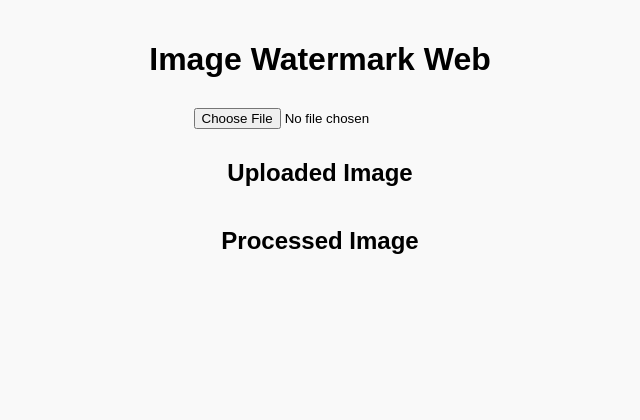
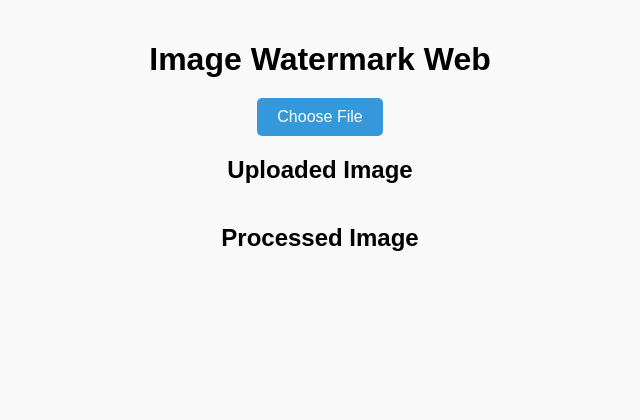
Before and after one commit to sqliu07/AutoWatermark-Web, a Flask app: page / in a window 1280 px wide. Shown: the top 420 px of the page, without its empty margins (320-960 px from the left). Run offline with Flask 3, Linux system fonts and the light colour scheme.

Commit message:
Add download button and clear image cache if new image selected
Signed-off-by: Siqi Liu <jsrglsq@gmail.com>

```diff
--- a/templates/index.html
+++ b/templates/index.html
@@ -27,8 +27,40 @@
             margin: 10px 0;
         }
 
-        input, button {
+        input[type="file"] {
+            display: none; /* 隐藏默认文件输入框 */
+        }
+
+        .custom-file-label {
+            padding: 10px 20px;
+            font-size: 16px;
+            border: none;
+            border-radius: 5px;
+            cursor: pointer;
+            background-color: #3498db;
+            color: white;
+            text-align: center;
+        }
+
+        .custom-file-label:hover {
+            background-color: #2980b9;
+        }
+
+        button, a {
             margin: 10px 0;
+            padding: 10px 20px;
+            font-size: 16px;
+            border: none;
+            border-radius: 5px;
+            cursor: pointer;
+            background-color: #3498db;
+            color: white;
+            text-decoration: none;
+            display: inline-block;
+        }
+
+        button:hover, a:hover {
+            background-color: #2980b9;
         }
 
         .loader {
@@ -51,44 +83,55 @@
 <body>
     <h1>Image Watermark Web</h1>
 
+    <!-- 自定义文件选择按钮 -->
+    <label for="fileInput" class="custom-file-label">Choose File</label>
     <input type="file" id="fileInput">
 
+    <!-- 上传的图片预览 -->
     <h2>Uploaded Image</h2>
-
     <img id="imagePreview" src="" alt="No Image" style="display:none;">
-
     <button id="processBtn" style="display:none;">Process Image</button>
 
+    <!-- 加载动画 -->
     <div id="loader" class="loader"></div>
 
+    <!-- 处理后的图片显示 -->
     <h2>Processed Image</h2>
-
     <img id="processedImage" src="" alt="Processed Image" style="display:none;">
+    <a id="downloadBtn" style="display:none;">Download Processed Image</a>
 
     <script>
         let selectedFile = null;
 
+        // 文件选择事件
         document.getElementById('fileInput').addEventListener('change', function(event) {
             const file = event.target.files[0];
             if (file) {
                 selectedFile = file;
 
+                // 隐藏旧的展示内容
+                document.getElementById('imagePreview').style.display = 'none';
+                document.getElementById('processBtn').style.display = 'none';
+                document.getElementById('processedImage').style.display = 'none';
+                document.getElementById('downloadBtn').style.display = 'none';
+
+                // 更新新的图片预览
                 const reader = new FileReader();
                 reader.onload = function(e) {
                     const imagePreview = document.getElementById('imagePreview');
                     imagePreview.src = e.target.result;
                     imagePreview.style.display = 'block';
-
-
                     document.getElementById('processBtn').style.display = 'inline';
                 };
                 reader.readAsDataURL(file);
             }
         });
 
+        // 处理图片按钮事件
         document.getElementById('processBtn').addEventListener('click', function() {
             document.getElementById('loader').style.display = 'block';
             document.getElementById('processedImage').style.display = 'none';
+            document.getElementById('downloadBtn').style.display = 'none';
 
             const formData = new FormData();
             formData.append("file", selectedFile);
@@ -100,9 +143,23 @@
             .then(response => response.json())
             .then(data => {
                 if (data.processed_image) {
+                    // 显示处理后的图片
                     const processedImage = document.getElementById('processedImage');
-                    processedImage.src = data.processed_image;
+
+                    // 为避免缓存问题，在 URL 后附加随机查询字符串
+                    const timestamp = new Date().getTime(); // 当前时间戳
+                    processedImage.src = `${data.processed_image}?t=${timestamp}`;
                     processedImage.style.display = 'block';
+
+                    // 设置下载按钮
+                    const downloadBtn = document.getElementById('downloadBtn');
+                    downloadBtn.href = data.processed_image; // 下载链接
+
+                    // 根据上传文件名生成下载文件名
+                    const originalName = selectedFile.name.split('.').slice(0, -1).join('.');
+                    const extension = selectedFile.name.split('.').pop();
+                    downloadBtn.download = `${originalName}_watermark.${extension}`;
+                    downloadBtn.style.display = 'inline'; // 显示按钮
                 }
                 document.getElementById('loader').style.display = 'none';
                 alert('Image processed successfully!');
```
